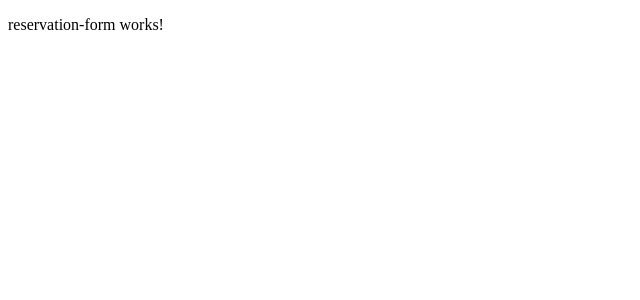
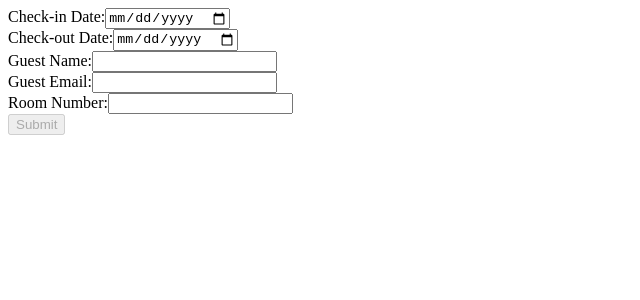
Before and after one commit to DanMorriss/angular-hotel-app, an Angular app: page /new in a window 1280 px wide. Shown: the top 300 px of the page, without its empty margins (0-640 px from the left). Built offline with nearby package versions, Linux system fonts and the light colour scheme.

Commit message:
Create reservation form and add results to local storage

```diff
--- a/src/app/reservation-form/reservation-form.component.html
+++ b/src/app/reservation-form/reservation-form.component.html
@@ -1 +1,68 @@
-<p>reservation-form works!</p>
+<form [formGroup]="reservationForm" (ngSubmit)="onSubmit()">
+  <div>
+    <label>Check-in Date:</label>
+    <input type="date" formControlName="checkInDate" />
+    <div
+      *ngIf="
+        reservationForm.get('checkInDate')?.invalid &&
+        reservationForm.get('checkInDate')?.touched
+      "
+    >
+      Check-in date it required.
+    </div>
+  </div>
+
+  <div>
+    <label>Check-out Date:</label>
+    <input type="date" formControlName="checkOutDate" />
+    <div
+      *ngIf="
+        reservationForm.get('checkOutDate')?.invalid &&
+        reservationForm.get('checkOutDate')?.touched
+      "
+    >
+      Check-out date it required.
+    </div>
+  </div>
+
+  <div>
+    <label>Guest Name:</label>
+    <input type="text" formControlName="guestName" />
+    <div
+      *ngIf="
+        reservationForm.get('guestName')?.invalid &&
+        reservationForm.get('guestName')?.touched
+      "
+    >
+      Guest name it required.
+    </div>
+  </div>
+
+  <div>
+    <label>Guest Email:</label>
+    <input type="email" formControlName="guestEmail" />
+    <div
+      *ngIf="
+        reservationForm.get('guestEmail')?.invalid &&
+        reservationForm.get('guestEmail')?.touched
+      "
+    >
+      Guest email it required.
+    </div>
+  </div>
+
+  <div>
+    <label>Room Number:</label>
+    <input type="number" formControlName="roomNumber" />
+    <div
+      *ngIf="
+        reservationForm.get('roomNumber')?.invalid &&
+        reservationForm.get('roomNumber')?.touched
+      "
+    >
+      Room number it required.
+    </div>
+  </div>
+
+  <button type="submit" [disabled]="reservationForm.invalid">Submit</button>
+</form>
--- a/src/app/reservation-form/reservation-form.component.ts
+++ b/src/app/reservation-form/reservation-form.component.ts
@@ -1,10 +1,40 @@
-import { Component } from '@angular/core';
+import { Component, OnInit } from '@angular/core';
+import { FormBuilder, FormGroup, Validators } from '@angular/forms';
+import { ReservationService } from '../reservation/reservation.service';
+import { Reservation } from '../models/reservation';
 
 @Component({
   selector: 'app-reservation-form',
   templateUrl: './reservation-form.component.html',
   styleUrls: ['./reservation-form.component.css']
 })
-export class ReservationFormComponent {
+export class ReservationFormComponent implements OnInit {
+
+  reservationForm: FormGroup = new FormGroup({});
+
+  constructor(
+    private formBuilder: FormBuilder,
+    private ReservationService: ReservationService) {
+
+  }
+
+  ngOnInit(): void {
+    this.reservationForm = this.formBuilder.group({
+      checkInDate: ['', Validators.required],
+      checkOutDate: ['', Validators.required],
+      guestName: ['', Validators.required],
+      guestEmail: ['', [Validators.required, Validators.email]],
+      roomNumber: ['', Validators.required]
+    })
+  }
+
+
+  onSubmit() {
+    if(this.reservationForm.valid) {
+
+      let reservation: Reservation = this.reservationForm.value;
+      this.ReservationService.addReservation(reservation);
+    }
+  }
 
 }
--- a/src/app/reservation/reservation.module.ts
+++ b/src/app/reservation/reservation.module.ts
@@ -2,7 +2,7 @@ import { NgModule } from '@angular/core';
 import { CommonModule } from '@angular/common';
 import { ReservationFormComponent } from '../reservation-form/reservation-form.component';
 import { ReservationListComponent } from '../reservation-list/reservation-list.component';
-
+import { FormsModule, ReactiveFormsModule } from '@angular/forms';
 
 
 @NgModule({
@@ -11,7 +11,9 @@ import { ReservationListComponent } from '../reservation-list/reservation-list.c
     ReservationListComponent
   ],
   imports: [
-    CommonModule
+    CommonModule,
+    FormsModule,
+    ReactiveFormsModule
   ]
 })
 export class ReservationModule { }
--- a/src/app/reservation/reservation.service.ts
+++ b/src/app/reservation/reservation.service.ts
@@ -1,9 +1,45 @@
 import { Injectable } from '@angular/core';
+import { Reservation } from '../models/reservation';
 
 @Injectable({
   providedIn: 'root'
 })
 export class ReservationService {
 
-  constructor() { }
+  private reservations: Reservation[] = [];
+
+  constructor() {
+    let savedReservations = localStorage.getItem("reservations");
+    this.reservations = savedReservations ? JSON.parse(savedReservations) : [];
+  }
+
+  //CRUD
+
+  getReservations(): Reservation[] {
+    return this.reservations;
+  }
+
+  getReservation(id: string): Reservation | undefined {
+    return this.reservations.find(res => res.id === id);
+  }
+
+  addReservation(reservation: Reservation): void {
+    this.reservations.push(reservation);
+    localStorage.setItem("reservations", JSON.stringify(this.reservations));
+  }
+
+  deleteReservation(id: string): void {
+    let index = this.reservations.findIndex(res => res.id === id);
+    this.reservations.splice(index, 1);
+    localStorage.setItem("reservations", JSON.stringify(this.reservations));
+
+  }
+
+  updateReservation(updatedReservation: Reservation): void {
+    let index = this.reservations.findIndex(res => res.id === updatedReservation.id);
+    this.reservations[index] = updatedReservation;
+    localStorage.setItem("reservations", JSON.stringify(this.reservations));
+
+  }
+
 }
```
